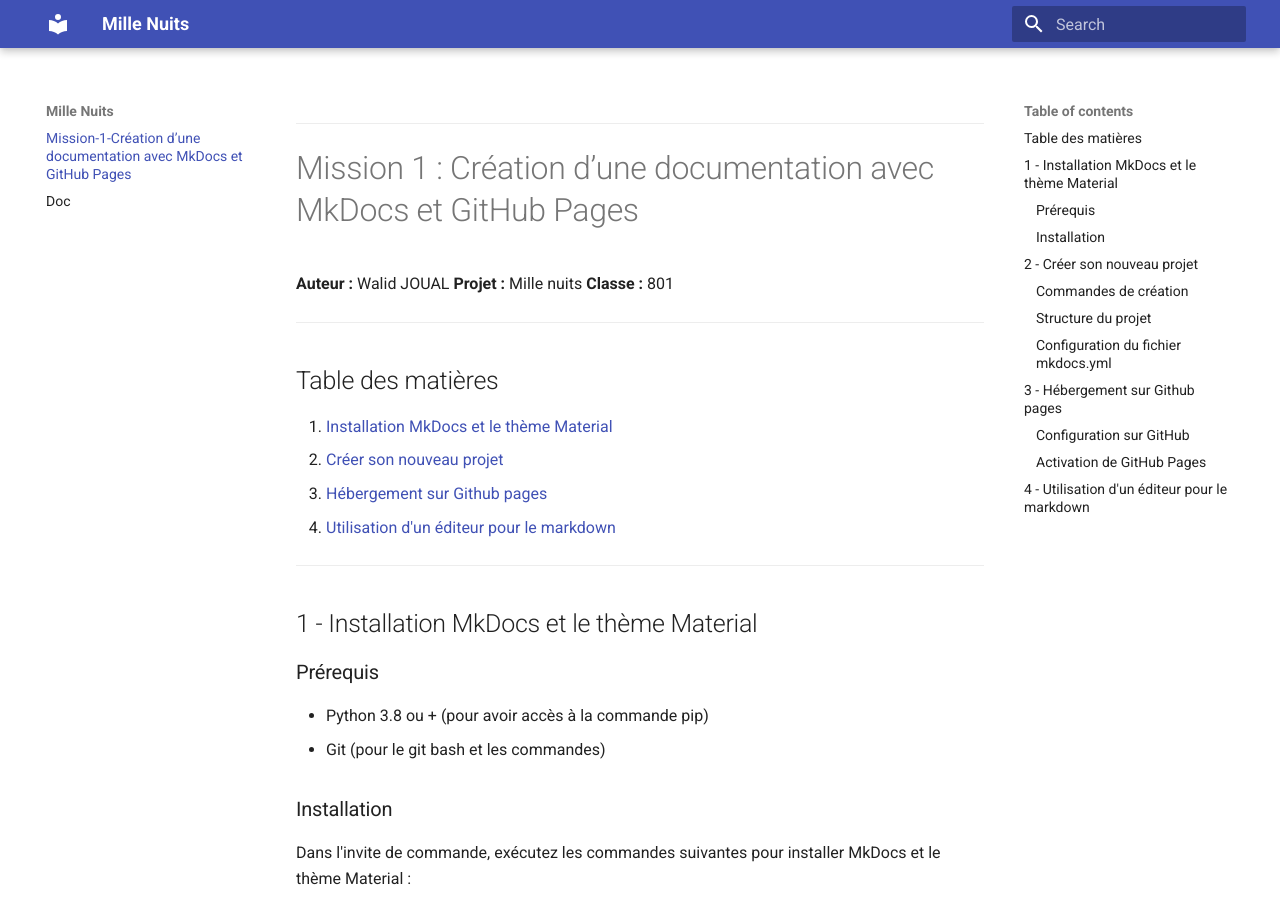
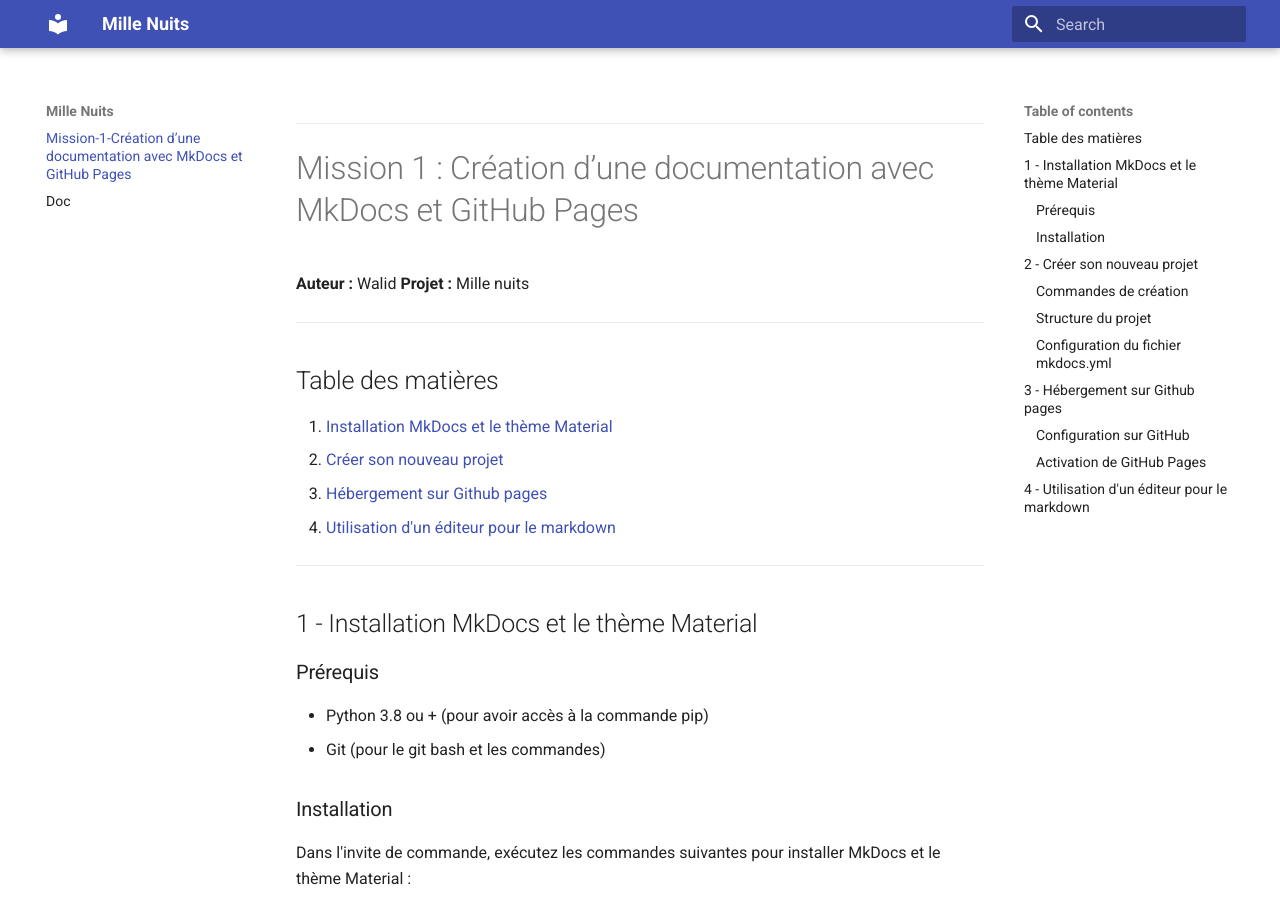
Before and after one commit to WALID163/MilleNuits-mkdocs, an MkDocs documentation site: the page built from docs/index.md, in a window 1280 px wide and 900 px high. Built offline with MkDocs 1.6.1 and Material for MkDocs 9.7.7, drawn with Linux system fonts in a browser that asks for light colours.

```diff
--- a/docs/index.md
+++ b/docs/index.md
@@ -2,9 +2,8 @@
 
 # Mission 1 : Création d’une documentation avec MkDocs et GitHub Pages
 
-**Auteur :** Walid JOUAL
+**Auteur :** Walid
 **Projet :** Mille nuits
-**Classe :** 801
 
 -----
 
```
